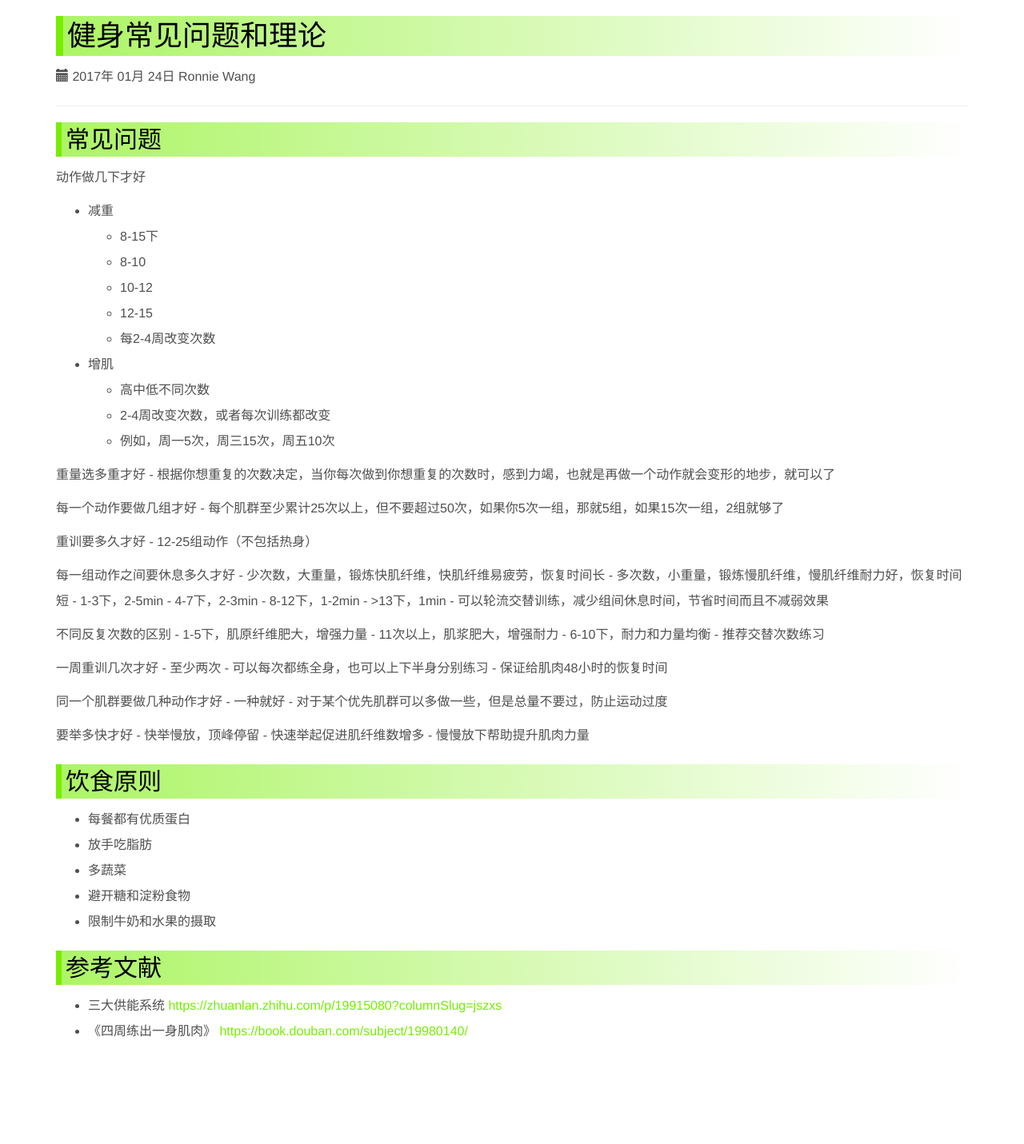
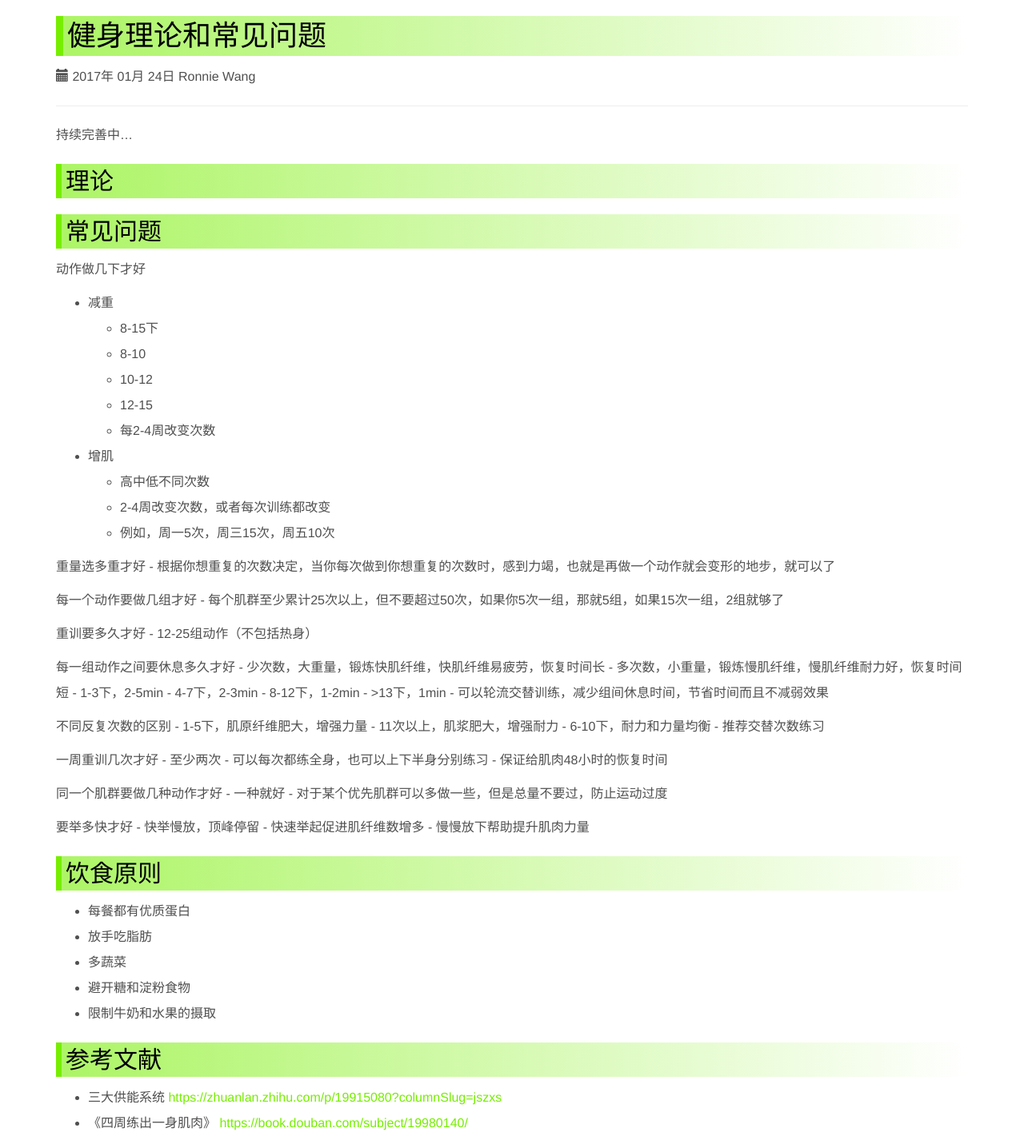
Before and after one commit to ronniewang/ronniewang.github.io, a Jekyll site: the page built from _posts/2017-01-24-theory.md, in a window 1280 px wide. Shown: the whole page at 80% size. Built offline with Jekyll 4.4.1, drawn with Linux system fonts in a browser that asks for light colours; before the commit the page ends 1316 px from its top, so only the background shows below that.

Commit message:
update files

```diff
--- a/_posts/2017-01-24-theory.md
+++ b/_posts/2017-01-24-theory.md
@@ -1,9 +1,14 @@
 ---
 layout: default
-title: 健身常见问题和理论
+title: 健身理论和常见问题
 category: Body-Building
 description: 可续有效的健身, 不盲目, 不冒进
 ---
+
+持续完善中...
+
+## 理论
+
 
 ## 常见问题
 
```
